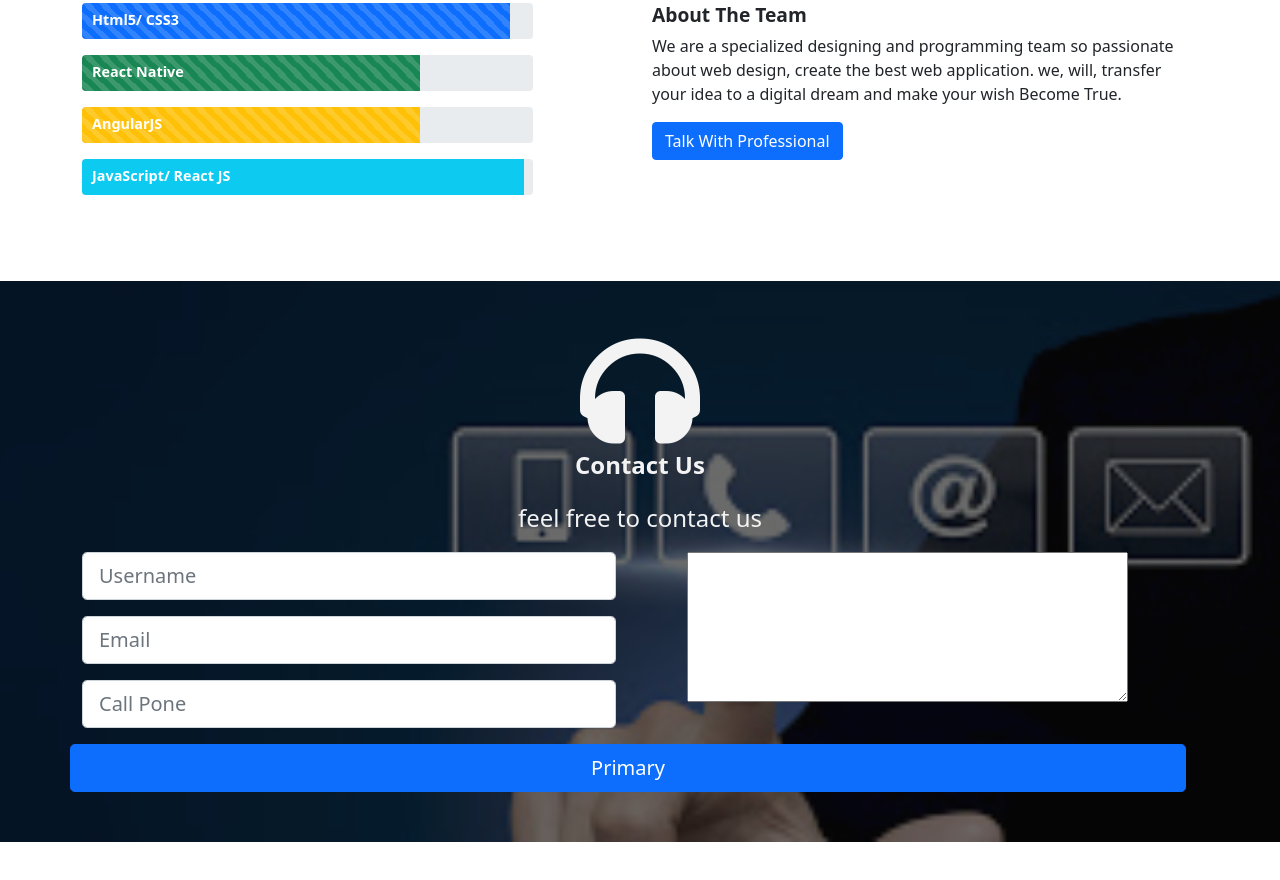
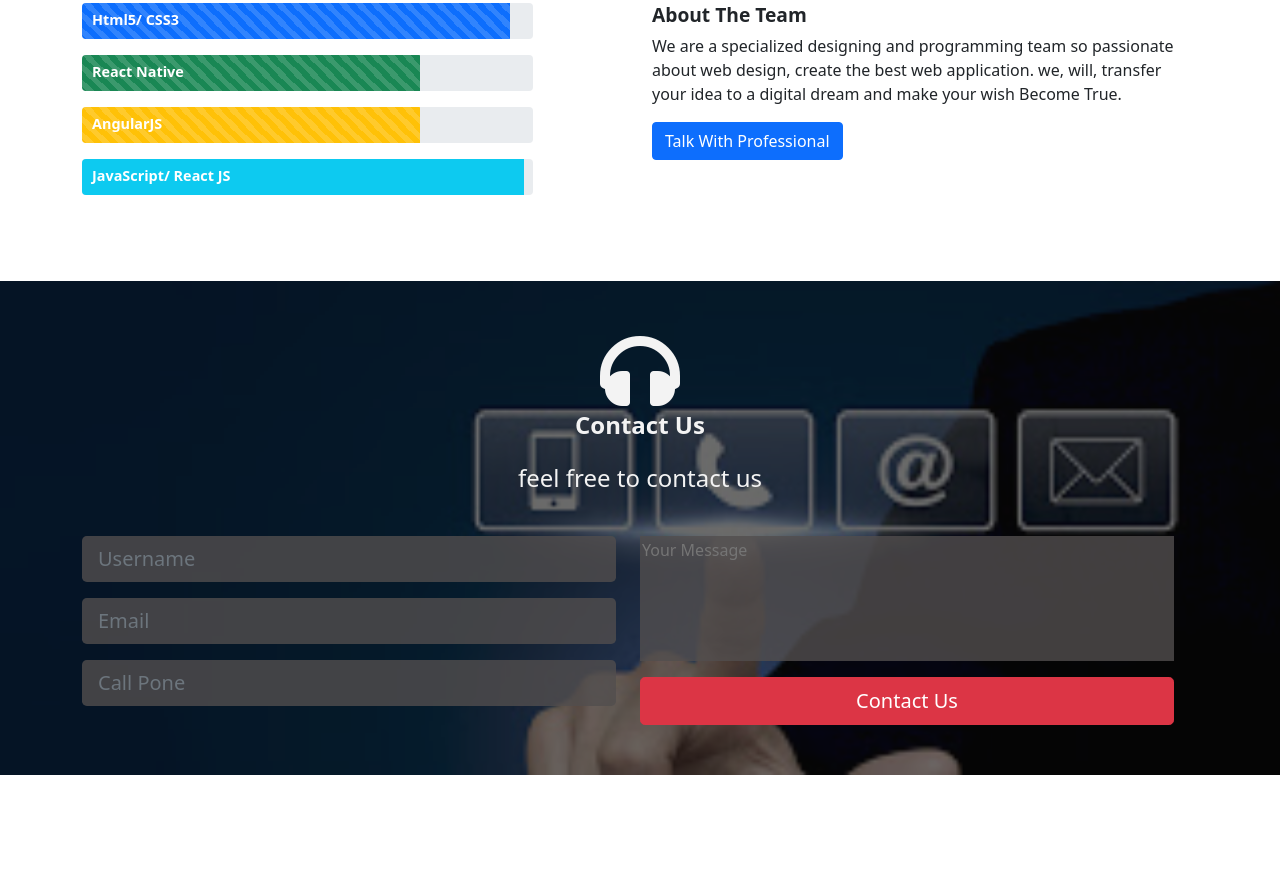
Before and after one commit to saddamarbaa/company-website-design-bootstrap5, a plain HTML site: page index.html in a window 1280 px wide. Shown: the part 4118-4998 px from the top of the page. Drawn offline with Linux system fonts and the light colour scheme.

Commit message:
Completed Contact Us Section (add styling)

```diff
--- a/css/main.css
+++ b/css/main.css
@@ -13,6 +13,7 @@
   --dark: #212529;
   --darkAlp: rgba(2, 2, 2, 0.7);
   --dark2: #bbb;
+  --darkForm: rgba(82, 78, 78, 0.8);
   --greyd: #ddd;
   --greyE: #eee;
   --grey6: #666;
@@ -316,7 +317,27 @@ body {
   min-height: 300px;
   background-color: rgba(9, 9, 9, 0.6);
   color: var(--light);
+}
+
+.contact-us p {
+  margin-bottom: 40px;
   font-size: 1.5rem;
+}
+
+.contact-us textarea {
+  width: 100%;
+  margin-bottom: 10px;
+  height: 125px;
+  resize: none;
+}
+
+.contact-us input[type="text"],
+.contact-us input[type="email"],
+.contact-us input[type="tel"],
+.contact-us textarea {
+  background-color: var(--darkForm);
+  color: var(--light);
+  border: none;
 }
 
 /********** End Contact Us Section **********/
--- a/index.html
+++ b/index.html
@@ -584,9 +584,9 @@
               </div>
             </div>
             <div class="col-md-6">
-              <textarea name="" id="" cols="30" rows="4"></textarea>
+              <textarea name="" id="" cols="36" rows="3" placeholder="Your Message"></textarea>
+              <button type="button" class="btn btn-danger btn-lg input-group input-group-lg">Contact Us</button>
             </div>
-            <button type="button" class="btn btn-primary btn-lg">Primary</button>
         </div>
         </form>
 
@@ -598,8 +598,6 @@
 
   <!-- End Contact Us Section -->
 
-
-
   <!-- Bootstrap Js File -->
   <script src="js/bootstrap.min.js"></script>
 </body>
```
